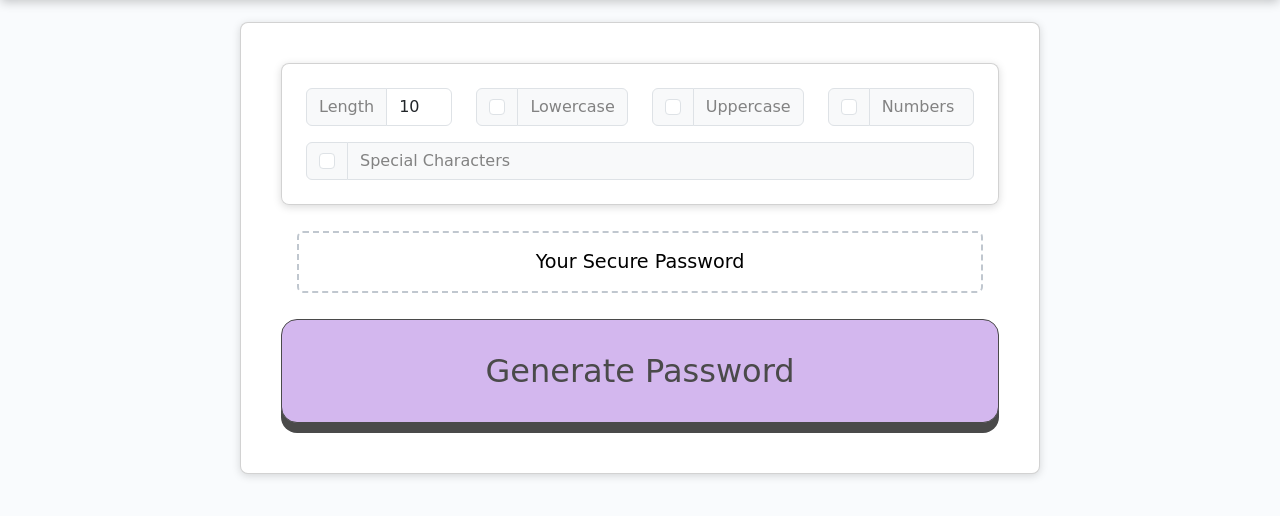
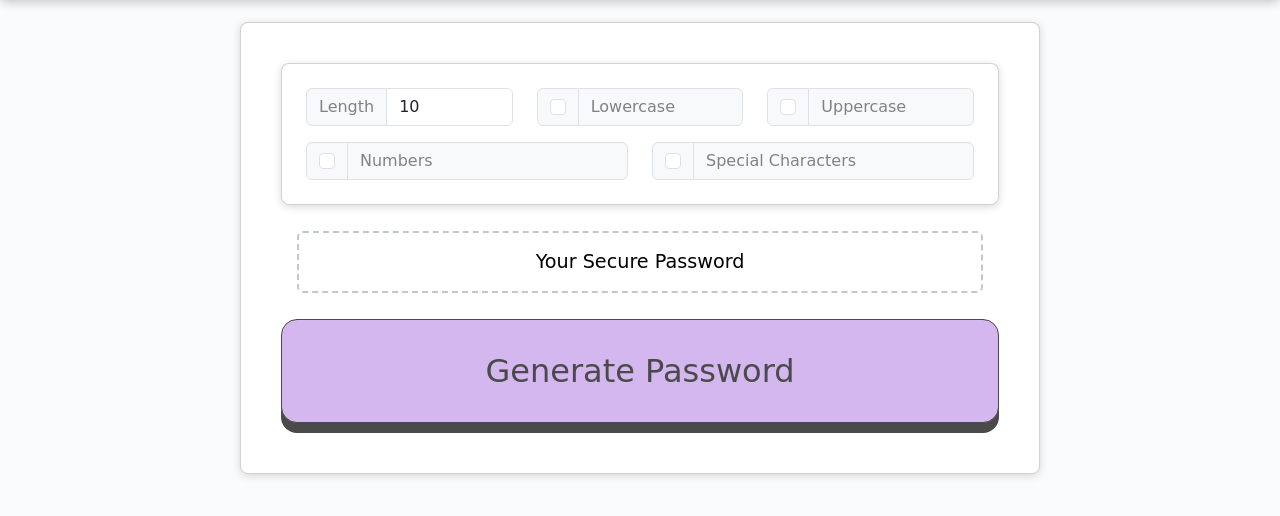
Before and after one commit to mattlusty/bc-random-password-generator, a plain HTML site: page index.html in a window 1280 px wide. Shown: the part 126-642 px from the top of the page. Drawn offline with nearby package versions, Linux system fonts and the light colour scheme; a web font is replaced by a local one.

Commit message:
Fixed bootstrap col-x style

```diff
--- a/index.html
+++ b/index.html
@@ -31,7 +31,8 @@
         <div class="card-header p-4 rounded-3">
           <form id="top-form">
             <div class="row gy-3">
-              <div id="pw-length-group" class="col flex-nowrap input-group">
+              <div class="col col-md-4">
+                <div id="pw-length-group" class="flex-nowrap input-group">
                   <span class="input-group-text">Length</span>
                   <input
                     id="length"
@@ -41,8 +42,9 @@
                     value="10"
                   />
                 </div>
-
-              <div class="col flex-nowrap input-group">
+              </div>
+              <div class="col col-md-4">
+                <div class="flex-nowrap input-group">
                   <div class="input-group-text">
                     <input
                       id="lowercase"
@@ -54,8 +56,9 @@
                   </div>
                   <span class="input-group-text">Lowercase</span>
                 </div>
-
-              <div class="col flex-nowrap input-group">
+              </div>
+              <div class="col col-md-4">
+                <div class="flex-nowrap input-group">
                   <div class="input-group-text">
                     <input
                       id="uppercase"
@@ -67,8 +70,9 @@
                   </div>
                   <span class="input-group-text">Uppercase</span>
                 </div>
-
-              <div class="col flex-nowrap input-group">
+              </div>
+              <div class="col">
+                <div class="flex-nowrap input-group">
                   <div class="input-group-text">
                     <input
                       id="numbers"
@@ -80,18 +84,20 @@
                   </div>
                   <span class="input-group-text">Numbers</span>
                 </div>
+              </div>
 
-              <div class="col flex-nowrap input-group">
+              <div class="col">
+                <div class="flex-nowrap input-group">
                   <div class="input-group-text">
                     <input
                       id="special"
                       class="form-check-input mt-0"
                       type="checkbox"
                       value="special"
-                    aria-label="Checkbox for following text input"
                     />
                   </div>
                   <span class="input-group-text">Special Characters</span>
+                </div>
               </div>
             </div>
           </form>
--- a/styles/mattstrap.css
+++ b/styles/mattstrap.css
@@ -55,8 +55,8 @@ button#generate:active {
   margin-bottom: -7px;
 }
 
-#pw-length {
-  min-width: 5ch;
+#length {
+  min-width: 4ch;
 }
 
 .input-group-text {
```
Lines whose indentation alone changed are shown as unchanged.
